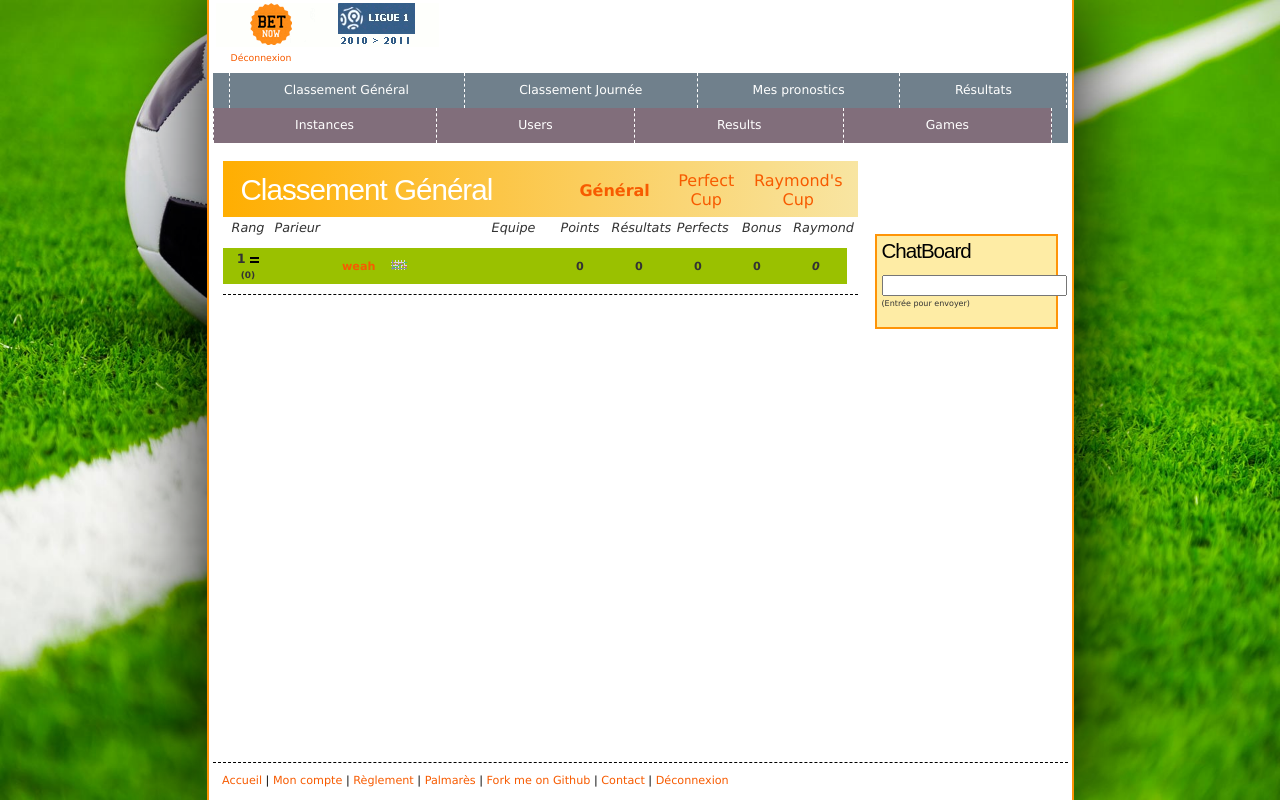
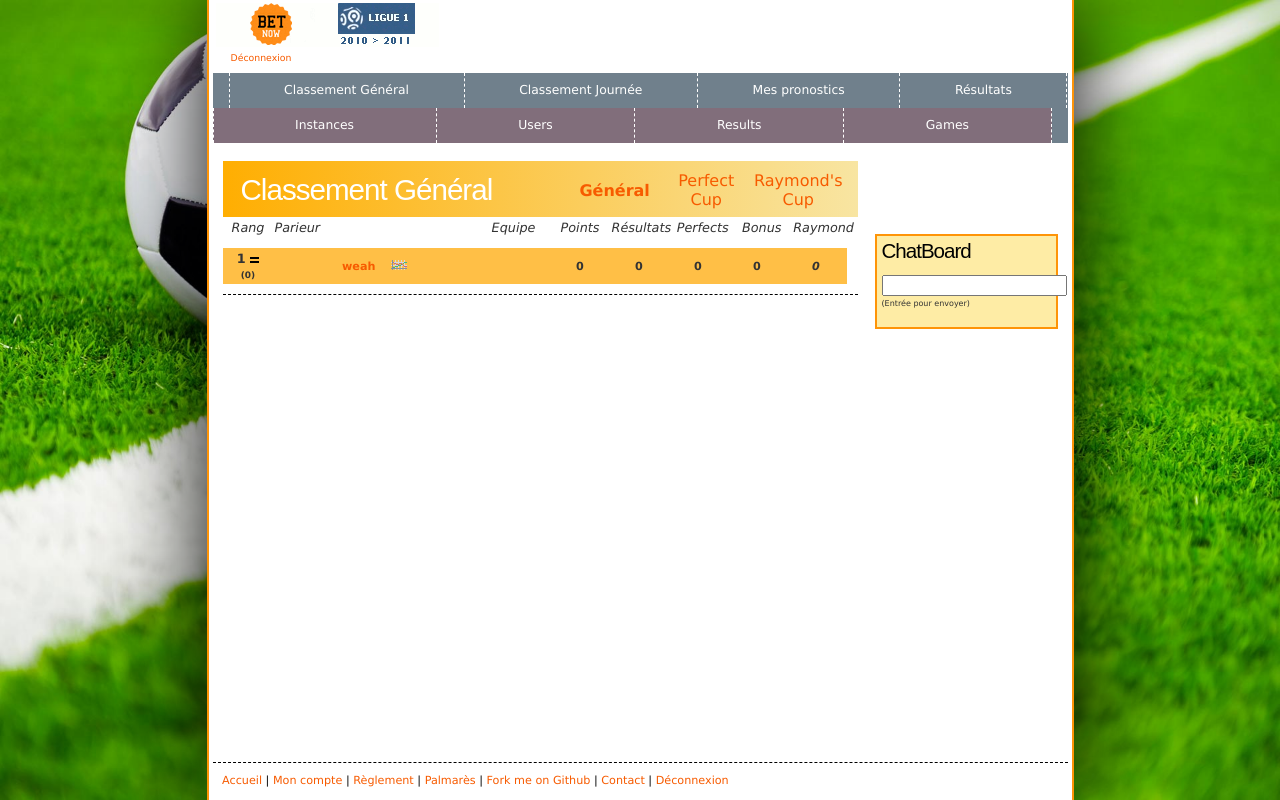
Before and after one commit to johanpoirier/bet4l1, a PHP site: page / in a window 1280 px wide. Run offline with PHP 8.4, Linux system fonts and the light colour scheme; the visitor is signed in with stand-in values (Sample User, id 1); data comes from the database, SQL or seed files in the repository; data that the repository does not hold is empty.

Commit message:
Only apply bright colors to teams ranking

```diff
--- a/app/template/l1orange/pc.css
+++ b/app/template/l1orange/pc.css
@@ -272,7 +272,7 @@ footer {
 }
 
 /************* *****************/
-td.win {
+td.win, table.first {
     background-color: #FFBF46;
 }
 
```
